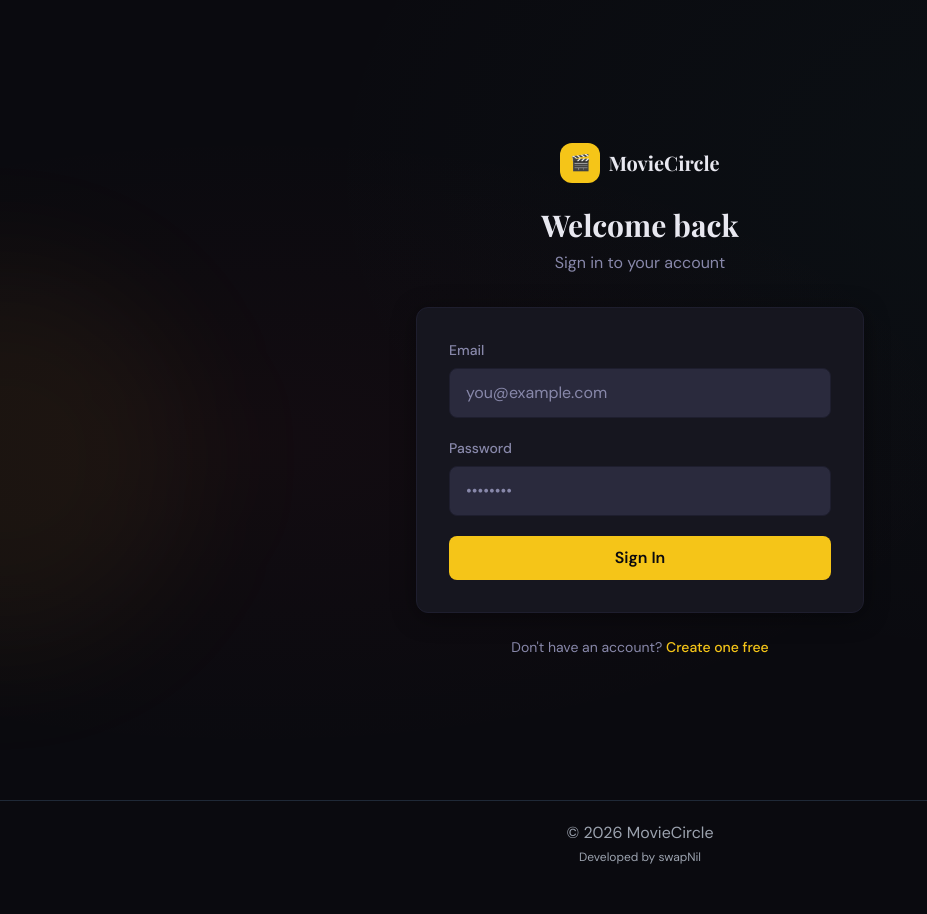
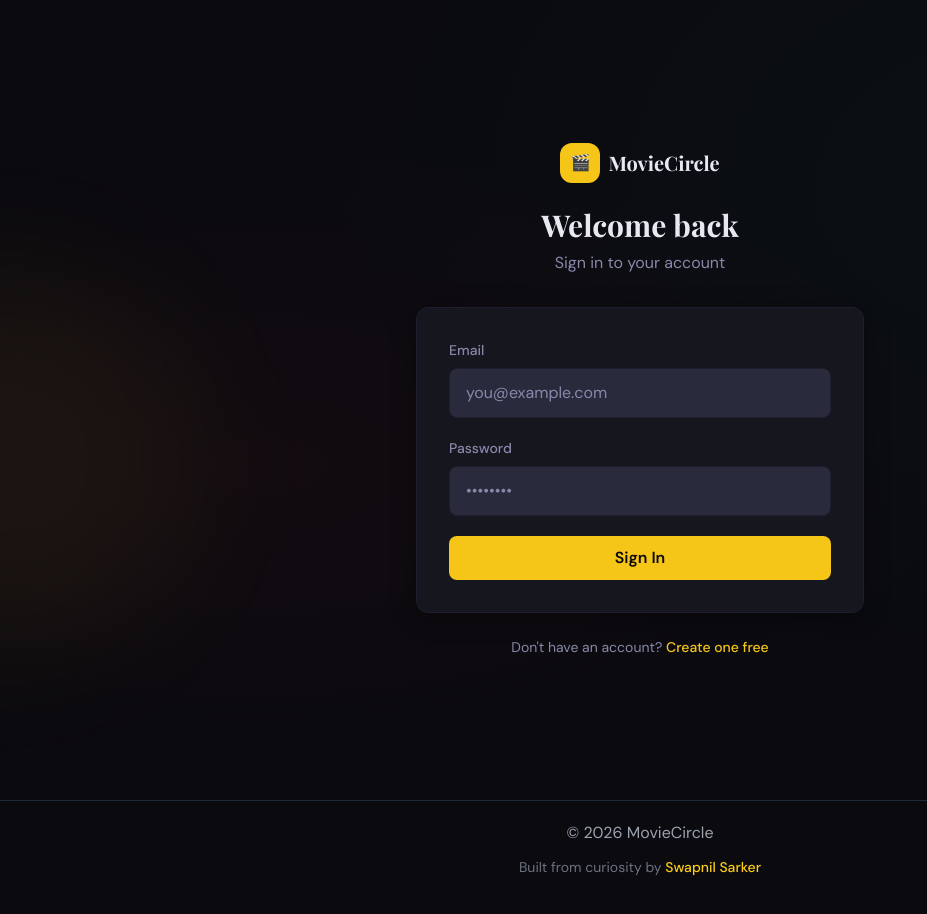
Before and after one commit to swap-nil133/MovieCircle, a React (Vite) app in the folder frontend/: page /login in a window 1280 px wide. Shown: the top 914 px of the page, without its empty margins (0-927 px from the left). Before the commit the page ends 885 px from the top, so only its background shows below. Built offline with nearby package versions, Linux system fonts and the light colour scheme; no server answers.

Commit message:
Update footer text and developer attribution

```diff
--- a/frontend/src/App.jsx
+++ b/frontend/src/App.jsx
@@ -52,7 +52,10 @@ export default function App() {
       </Routes>
       <footer className="text-center text-gray-400 py-5 border-t border-gray-800 bg-[#0a0a0f]">
         <p>© 2026 MovieCircle</p>
-        <p className="text-xs mt-1">Developed by swapNil</p>
+        <p className="text-sm text-gray-500 mt-3 mb-8">
+  Built from curiosity by{' '}
+  <span className="text-yellow-400 font-medium">Swapnil Sarker</span>
+</p>
       </footer>
     </BrowserRouter>
   );
```
